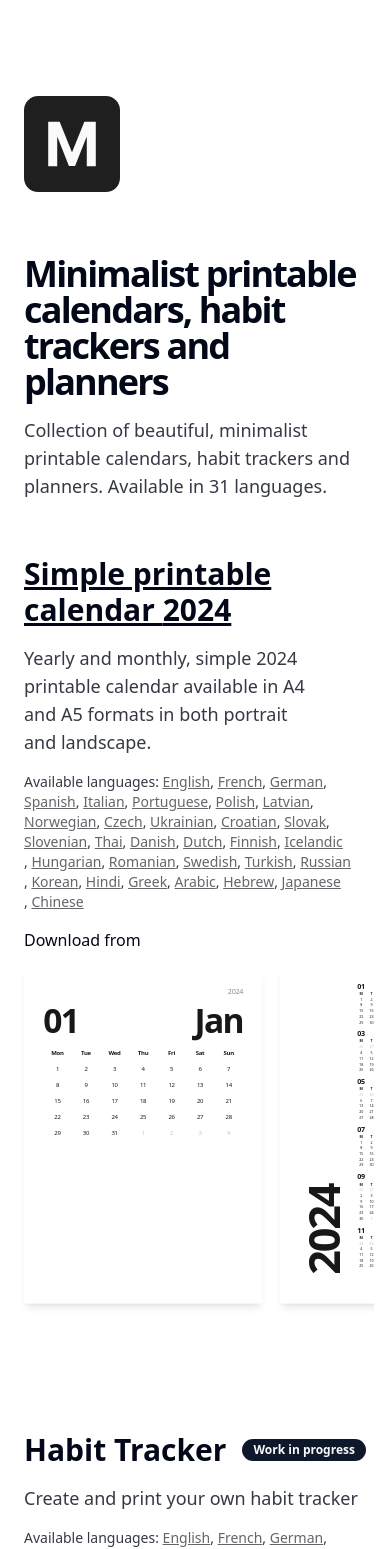
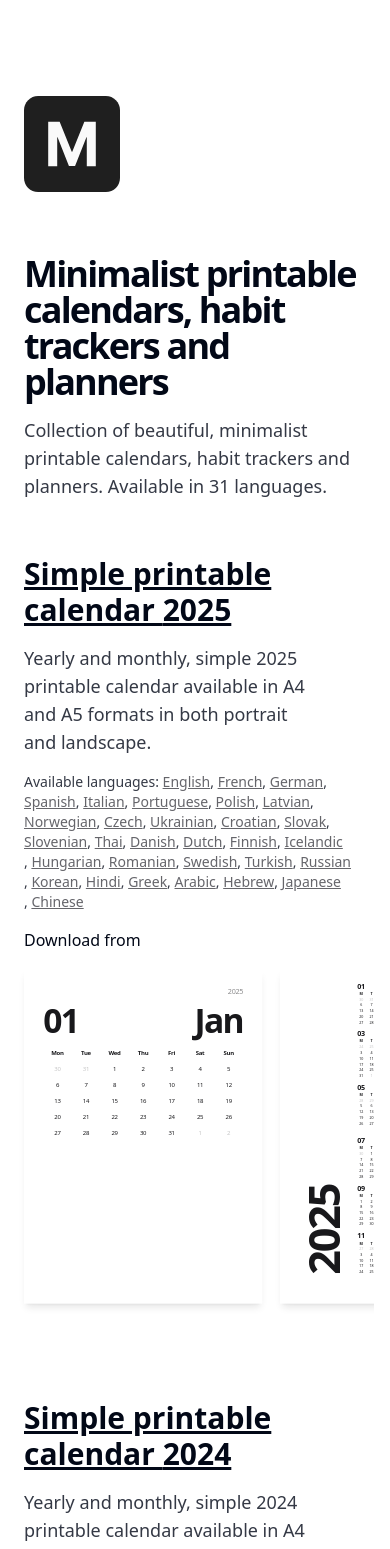
Before and after one commit to BartoszJarocki/minimal, a Next.js app in the folder apps/frontend/: page / in a window 390 px wide. Shown: the top 1549 px of the page. Built offline with nearby package versions, Linux system fonts and the light colour scheme.

Commit message:
Added 2025 calendar

```diff
--- a/apps/frontend/package.json
+++ b/apps/frontend/package.json
@@ -42,7 +42,7 @@
     "postcss": "^8.4.21",
     "prettier": "^2.8.3",
     "prettier-plugin-tailwindcss": "^0.2.1",
-    "tailwindcss": "^3.2.4",
+    "tailwindcss": "^3.4.0",
     "typescript": "4.9.3"
   }
 }
--- a/apps/frontend/src/components/BuyButton.tsx
+++ b/apps/frontend/src/components/BuyButton.tsx
@@ -2,7 +2,7 @@ export const BuyButton = ({ link }: { link: string }) => {
   return (
     <a
       className="gumroad-button max-w-md"
-      href="https://bjarocki.gumroad.com/l/minimalist"
+      href={link}
       data-gumroad-overlay-checkout="true"
     >
       Download from
--- a/apps/frontend/src/components/P.tsx
+++ b/apps/frontend/src/components/P.tsx
@@ -9,7 +9,7 @@ export const P = ({
   className?: string;
 }) => {
   return (
-    <p className={clsx("text-wrap text-left text-lg opacity-80", className)}>
+    <p className={clsx("text-pretty text-left text-lg opacity-80", className)}>
       {children}
     </p>
   );
--- a/apps/frontend/src/pages/habit-tracker/index.tsx
+++ b/apps/frontend/src/pages/habit-tracker/index.tsx
@@ -239,7 +239,7 @@ const HabitTrackerCreator = () => {
                 <SelectItem value={"simple"}>Simple</SelectItem>
                 <SelectItem value={"flow"} disabled>
                   <span>
-                    <span>Flow</span>
+                    Flow
                     <Badge className="ml-2" variant="default">
                       Work in progress
                     </Badge>
@@ -304,7 +304,7 @@ const HabitTrackerCreator = () => {
               }}
             >
               <SelectTrigger className="w-full">
-                <SelectValue placeholder="Language" />
+                <SelectValue placeholder="Formats" />
               </SelectTrigger>
               <SelectContent>
                 {SupportedFormatsList.map((format) => (
--- a/apps/frontend/src/pages/index.tsx
+++ b/apps/frontend/src/pages/index.tsx
@@ -32,7 +32,8 @@ export const getDescription = (year: number) => {
 };
 
 export const BUY_URLS: Record<number, string> = {
-  2024: "https://minimalist.lemonsqueezy.com/checkout/buy/380158ed-407b-4eba-9e81-338aec2c10a2?embed=1",
+  2024: "https://bjarocki.gumroad.com/l/minimalist",
+  2025: "https://bjarocki.gumroad.com/l/minimalist-2025",
 };
 
 export const AVAILABLE_CALENDARS = [
@@ -44,7 +45,15 @@ export const AVAILABLE_CALENDARS = [
     isVisible: true,
     buyLink: BUY_URLS[2024],
   },
-];
+  {
+    theme: "simple",
+    year: 2025,
+    title: getTitle(2025),
+    description: getDescription(2025),
+    isVisible: true,
+    buyLink: BUY_URLS[2025],
+  },
+].reverse();
 
 export const HABIT_TRACKERS = [
   {
@@ -58,7 +67,7 @@ Settings.defaultLocale = "en-US";
 
 export default function Landing() {
   const [date, setDate] = useState(
-    DateTime.now().set({ year: 2024, month: 1 })
+    DateTime.now().set({ year: 2025, month: 1 })
   );
 
   const url = "https://useminimal.com";
@@ -102,10 +111,11 @@ export default function Landing() {
               <P className="text-2xl">{description}</P>
             </section>
 
+            <section className="space-y-8">
               {AVAILABLE_CALENDARS.filter((cal) => cal.isVisible).map(
                 (calendar) => (
                   <section
-                  className="max-w-3xl py-6 md:py-12"
+                    className="max-w-3xl py-6 md:py-6"
                     key={calendar.title}
                   >
                     <div className="flex flex-col gap-y-4">
@@ -148,7 +158,7 @@ export default function Landing() {
                       <div className="flex gap-4 py-4">
                         <ScaledPreview format="a4" variant="portrait">
                           <SimpleMonthCalendar
-                          date={date}
+                            date={date.set({ year: calendar.year, month: 1 })}
                             variant="portrait"
                             size="a4"
                           />
@@ -156,7 +166,7 @@ export default function Landing() {
 
                         <ScaledPreview format="a4" variant="portrait">
                           <SimpleYearCalendar
-                          date={date}
+                            date={date.set({ year: calendar.year, month: 1 })}
                             variant="portrait"
                             size="a4"
                           />
@@ -168,7 +178,7 @@ export default function Landing() {
               )}
 
               {HABIT_TRACKERS.map((tracker) => (
-              <section className="max-w-3xl py-6 md:py-12" key={tracker.title}>
+                <section className="max-w-3xl py-6 md:py-6" key={tracker.title}>
                   <div className="mt-8 flex flex-col gap-y-4">
                     <Link
                       href={tracker.href}
@@ -234,6 +244,7 @@ export default function Landing() {
                   </div>
                 </section>
               ))}
+            </section>
           </div>
         </main>
         <Footer />
--- a/apps/frontend/src/styles/globals.css
+++ b/apps/frontend/src/styles/globals.css
@@ -162,10 +162,6 @@ body {
   writing-mode: vertical-rl;
 }
 
-.text-wrap {
-  text-wrap: pretty;
-}
-
 .perspective {
   transform: perspective(900px) rotateY(25deg) scale(0.9) rotateX(10deg);
   transition: 0.6s ease all;
```
Also changed, not shown: packages/config/config.ts (+8 -0 lines), 1 other file (tests, documents, lock files or other folders). Lines whose indentation alone changed are shown as unchanged.
